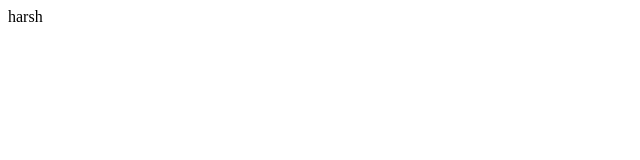
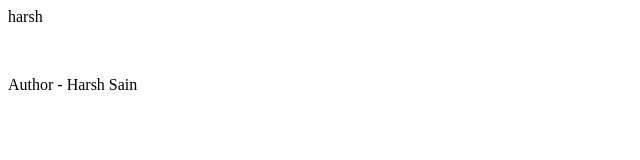
Before and after one commit to harshsain893/practice, a plain HTML site: page index.html in a window 1280 px wide. Shown: the whole page, without its empty margins (0-640 px from the left). Drawn offline with Linux system fonts and the light colour scheme.

Commit message:
Update index.html

```diff
--- a/index.html
+++ b/index.html
@@ -1 +1,3 @@
 <p>harsh</p>
+<br>
+<p>Author - Harsh Sain</p>
```
